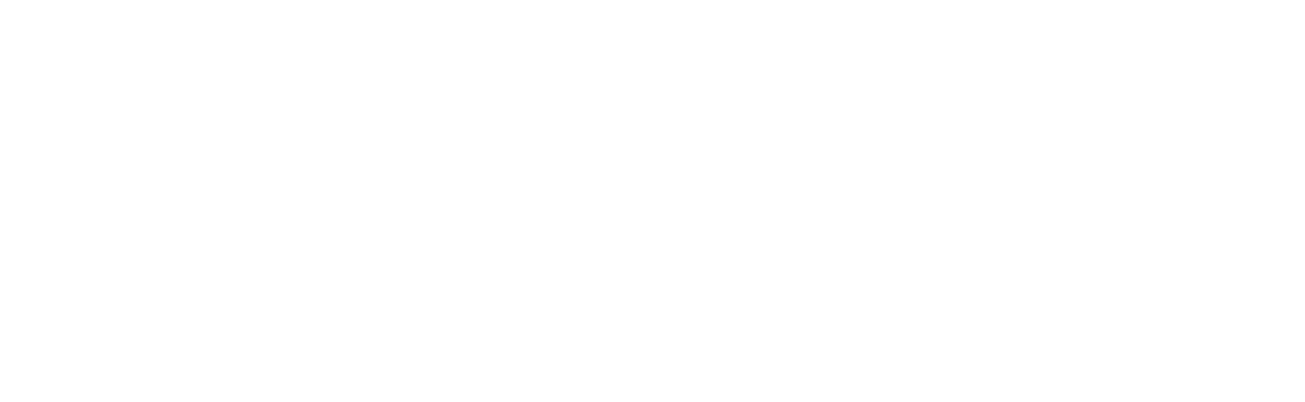
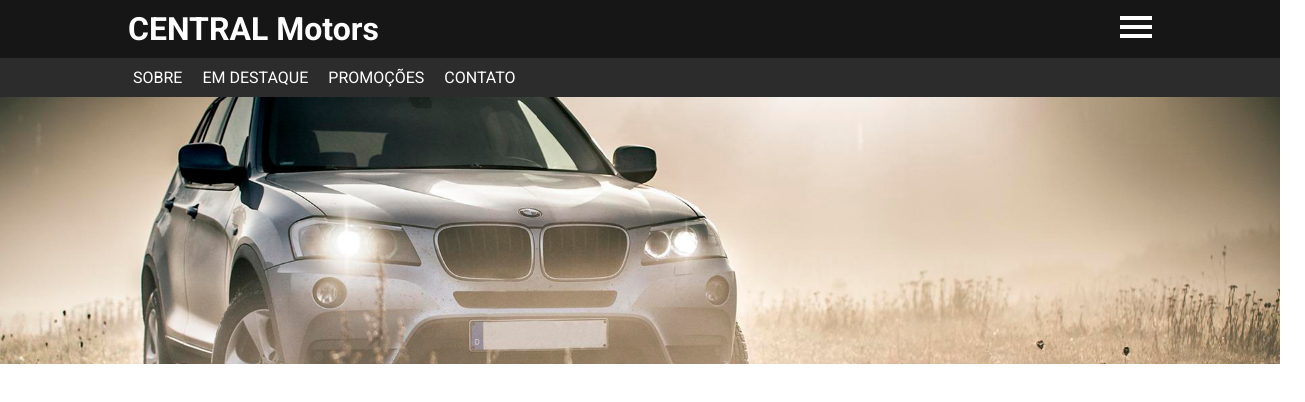
Before and after one commit to thallesrafaell/ProjetoLojaCarros, a plain HTML site: page index.html in a window 1280 px wide. Shown: the whole page, 1305 px wide, since content can reach past the window. Drawn offline with nearby package versions, Linux system fonts and the light colour scheme.

Commit message:
ADD SLIDE, MENU E HEADER.

```diff
--- a/assets/css/main.css
+++ b/assets/css/main.css
@@ -0,0 +1,65 @@
+@charset "UTF-8";
+
+*{
+    padding: 0px;
+    margin:0px;
+    box-sizing: border-box;
+    font-family: Roboto, sans-serif;
+}
+
+header{
+    background-color: rgb(22, 22, 22);
+    color: white;
+    display: flex;
+    align-items: center;
+    flex-direction: column;
+    padding-top: 10px;
+
+}
+
+header > .container{
+    display: flex;
+    justify-content: space-between;
+    align-items: center;
+    padding-bottom: 10px;
+}
+.container{
+max-width: 1024px;
+width: 100%;
+margin: 0px auto;
+}
+
+.container-hamburguer{
+    width: 32px;
+}
+.menu-hamburguer{
+    height: 2px;
+    width: 100%;
+    background-color: white;
+    margin-bottom: 5px;
+    border: 2px solid white;
+}
+nav{
+    background-color: rgb(44, 44, 44);
+    width: 100%;
+    padding-left: 10px;
+
+}
+nav ul{
+    display: flex;
+    align-items: left;
+    justify-content: left;
+    padding-top: 10px;
+    padding-bottom: 10px;
+}
+
+nav ul li{
+    margin-right: 20px;
+    list-style: none;
+}
+
+nav ul li a{
+    text-decoration: none;
+    color: white;
+    text-transform: uppercase;
+}
--- a/assets/js/main.js
+++ b/assets/js/main.js
@@ -0,0 +1,5 @@
+$('document').ready(() => {
+    $('#menu-hamburguer').click( () => {
+        $('#menu').slideToggle()
+    })
+})
--- a/index.html
+++ b/index.html
@@ -1,17 +1,55 @@
 <!DOCTYPE html>
-<html lang="pt">
+<html lang="pt-br">
+
 <head>
-    <meta charset="UTF-8">
-    <meta name="viewport" content="width=device-width, initial-scale=1.0">
-    <title>CENTRAL MOTORS</title>
-    <link rel="stylesheet" href="assets/css/main.css">
-    <link rel="preconnect" href="https://fonts.googleapis.com">
-<link rel="preconnect" href="https://fonts.gstatic.com" crossorigin>
-<link href="https://fonts.googleapis.com/css2?family=Roboto:ital,wght@0,100;0,300;0,400;0,500;0,700;0,900;1,100;1,300;1,400;1,500;1,700;1,900&display=swap" rel="stylesheet">
+  <meta charset="UTF-8" />
+  <meta name="viewport" content="width=device-width, initial-scale=1.0" />
+  <title>CENTRAL MOTORS</title>
+  <link rel="stylesheet" href="assets/css/main.css" />
+  <link rel="stylesheet" type="text/css" href="//cdn.jsdelivr.net/npm/slick-carousel@1.8.1/slick/slick.css"/>
+  <link rel="stylesheet" type="text/css" href="//cdn.jsdelivr.net/npm/slick-carousel@1.8.1/slick/slick-theme.css"/>
+  <link rel="preconnect" href="https://fonts.googleapis.com" />
+  <link rel="preconnect" href="https://fonts.gstatic.com" crossorigin />
+  <link
+    href="https://fonts.googleapis.com/css2?family=Roboto:ital,wght@0,100;0,300;0,400;0,500;0,700;0,900;1,100;1,300;1,400;1,500;1,700;1,900&display=swap"
+    rel="stylesheet" />
 </head>
+
 <body>
+  <header>
+    <div class="container">
+      <h1>CENTRAL Motors</h1>
+      <div id="menu-hamburguer" class="container-hamburguer">
+        <div class="menu-hamburguer"></div>
+        <div class="menu-hamburguer"></div>
+        <div class="menu-hamburguer"></div>
+      </div>
+    </div>
+    <nav id="menu">
+      <div class="container">
+        <ul>
+          <li><a href="#">Sobre</a></li>
+          <li><a href="#">Em destaque</a></li>
+          <li><a href="#">Promoções</a></li>
+          <li><a href="#">Contato</a></li>
+        </ul>
+      </div>
+    </nav>
+  </header>
+  <div id="slide">
+    <img src="assets/images/slide1.png" alt="Carro porche">
+    <img src="assets/images/slide2.png" alt="Carro BMW">
+    <img src="assets/images/slide3.png" alt="Carro ford">
+  </div>
+  <script type="text/javascript" src="//code.jquery.com/jquery-1.11.0.min.js"></script>
+  <script type="text/javascript" src="//code.jquery.com/jquery-migrate-1.2.1.min.js"></script>
+  <script type="text/javascript" src="//cdn.jsdelivr.net/npm/slick-carousel@1.8.1/slick/slick.min.js"></script>
+  <script src="assets/js/main.js"></script>
+  <script>
+    $(document).ready(() =>{
+      $('#slide').slick({autoplay: true,})
+    })
+  </script>
+</body>
 
-    <script src="https://code.jquery.com/jquery-3.7.1.min.js"></script>
-    <script src="assets/js/main.js"></script>
-</body>
 </html>
```
